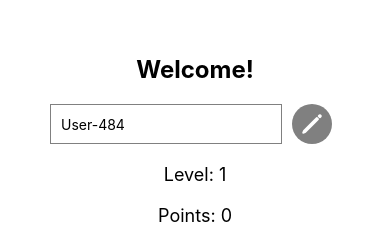
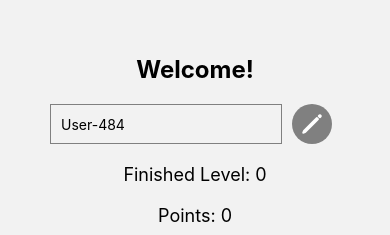
Before and after one commit to SofiiaShevtsova/match3-game, a React Native app: screen /Welcome in a window 390 px wide. Shown: the part 251-486 px from the top of the page. Built offline with nearby package versions, Linux system fonts and the light colour scheme.

Commit message:
refactoring + routing

```diff
--- a/App.tsx
+++ b/App.tsx
@@ -1,21 +1,27 @@
-import { StatusBar } from 'expo-status-bar';
-import { StyleSheet, Text, View } from 'react-native';
-import { Welcome } from './src/screens/Welcome';
+import { StatusBar } from "expo-status-bar";
+import { NavigationContainer } from "@react-navigation/native";
+import { createNativeStackNavigator } from "@react-navigation/native-stack";
+
+import { Welcome } from "./src/screens/Welcome";
+import { Game } from "./src/screens/Game";
+
+export type RootStackParamList = {
+  Welcome: undefined;
+  Game: { levelId: number };
+};
+
+const Stack = createNativeStackNavigator<RootStackParamList>();
 
 export default function App() {
   return (
-    <View style={styles.container}>
-      <Welcome />
-      <StatusBar style="auto" />
-    </View>
+    <NavigationContainer>
+      <Stack.Navigator
+        initialRouteName="Welcome"
+        screenOptions={{ headerShown: false }}
+      >
+        <Stack.Screen name="Welcome" component={Welcome} />
+        <Stack.Screen name="Game" component={Game} />
+      </Stack.Navigator>
+    </NavigationContainer>
   );
 }
-
-const styles = StyleSheet.create({
-  container: {
-    flex: 1,
-    backgroundColor: '#fff',
-    alignItems: 'center',
-    justifyContent: 'center',
-  },
-});
--- a/package.json
+++ b/package.json
@@ -5,6 +5,8 @@
   "dependencies": {
     "@expo/vector-icons": "^15.1.1",
     "@react-native-async-storage/async-storage": "2.2.0",
+    "@react-navigation/native": "^7.5.1",
+    "@react-navigation/native-stack": "^7.21.0",
     "expo": "~57.0.27",
     "expo-status-bar": "~57.0.1",
     "react": "19.2.3",
--- /dev/null
+++ b/src/components/nameInput.tsx
@@ -0,0 +1,51 @@
+import { Dispatch, FC, useEffect, useRef, useState } from "react";
+import { View, TextInput, Pressable } from "react-native";
+import { Ionicons } from "@expo/vector-icons";
+
+import { styles } from "../welcomeStyles";
+
+type NameInputProps = {
+  playerName: string;
+  saveName: (newName: string) => void;
+  editName: boolean;
+  setEditName: Dispatch<React.SetStateAction<boolean>>;
+};
+
+export const NameInput: FC<NameInputProps> = ({
+  playerName,
+  saveName,
+  editName,
+  setEditName,
+}) => {
+  const [userName, setUserName] = useState(playerName);
+  const inputRef = useRef<TextInput>(null);
+
+  const changeName = async (newName: string) => {
+    setUserName(newName);
+  };
+
+  useEffect(() => {
+    if (editName) {
+      inputRef.current?.focus();
+    }
+  }, [editName]);
+
+  return (
+    <View style={styles.flexRow}>
+      <TextInput
+        ref={inputRef}
+        style={styles.input}
+        value={userName}
+        onChangeText={changeName}
+        onBlur={() => saveName(userName)}
+        editable={editName}
+      />
+      <Pressable
+        style={editName ? styles.iconBtnActive : styles.iconBtn}
+        onPress={() => setEditName((prev) => !prev)}
+      >
+        <Ionicons name="pencil" color={"white"} size={24} />
+      </Pressable>
+    </View>
+  );
+};
--- a/src/game/types.ts
+++ b/src/game/types.ts
@@ -29,6 +29,6 @@ export type LevelConfig = {
 
 export type UserData = {
   playerName: string;
-  currentLevel: number;
+  finishedLevel: number;
   totalPoints: number;
 };
--- a/src/screens/Welcome.tsx
+++ b/src/screens/Welcome.tsx
@@ -1,32 +1,29 @@
-import { useEffect, useRef, useState } from "react";
-import {
-  StyleSheet,
-  Text,
-  View,
-  Pressable,
-  TextInput,
-  Alert,
-} from "react-native";
-import { Ionicons } from "@expo/vector-icons";
+import { useEffect, useState } from "react";
+import { Text, View, Pressable, Alert } from "react-native";
+import { useNavigation } from "@react-navigation/native";
+import { NativeStackNavigationProp } from "@react-navigation/native-stack";
 
+import { RootStackParamList } from "../../App";
 import { getUserData, saveUserData } from "../storage/storage";
 import { UserData } from "../game/types";
+import { styles } from "../welcomeStyles";
+import { NameInput } from "../components/nameInput";
+
+type WelcomeScreenNavigationProp = NativeStackNavigationProp<
+  RootStackParamList,
+  "Welcome"
+>;
 
 export const Welcome = () => {
+  const [loading, setLoading] = useState(true);
   const [user, setUser] = useState<UserData>({
     playerName: `User-${Math.floor(Math.random() * 1000)}`,
-    currentLevel: 1,
+    finishedLevel: 0,
     totalPoints: 0,
   });
   const [editName, setEditName] = useState(false);
-  const inputRef = useRef<TextInput>(null);
 
-  const changeName = async (newName: string) => {
-    setUser((prevUser) => ({
-      ...prevUser,
-      playerName: newName,
-    }));
-  };
+  const navigation = useNavigation<WelcomeScreenNavigationProp>();
 
   const saveName = async (newName: string) => {
     try {
@@ -35,10 +32,18 @@ export const Welcome = () => {
         return;
       }
       saveUserData({ ...user, playerName: newName });
+      setUser((prev) => ({ ...prev, playerName: newName }));
       setEditName(false);
     } catch (error) {
       console.error("Error changing user name:", error);
     }
+  };
+
+  const handleStartGame = () => {
+    if (!user.playerName.trim()) {
+      return;
+    }
+    navigation.navigate("Game", { levelId: user.finishedLevel + 1 });
   };
 
   useEffect(() => {
@@ -52,38 +57,32 @@ export const Welcome = () => {
         }
       } catch (error) {
         console.error("Error fetching user data:", error);
+      } finally {
+        setLoading(false);
       }
     };
 
     fetchUserData();
   }, []);
 
-  useEffect(() => {
-    if (editName) {
-      inputRef.current?.focus();
-    }
-  }, [editName]);
+  if (loading) {
+    return (
+      <View style={styles.container}>
+        <Text style={styles.title}>Loading...</Text>
+      </View>
+    );
+  }
 
   return (
     <View style={styles.container}>
       <Text style={styles.title}>Welcome!</Text>
-      <View style={styles.flexRow}>
-        <TextInput
-          ref={inputRef}
-          style={styles.input}
-          value={user.playerName}
-          onChangeText={changeName}
-          onBlur={() => saveName(user.playerName)}
-          editable={editName}
-        />
-        <Pressable
-          style={editName ? styles.iconBtnActive : styles.iconBtn}
-          onPress={() => setEditName((prev) => !prev)}
-        >
-          <Ionicons name="pencil" color={"white"} size={24} />
-        </Pressable>
-      </View>
-      <Text style={styles.subtitle}>Level: {user.currentLevel}</Text>
+      <NameInput
+        playerName={user.playerName}
+        saveName={saveName}
+        editName={editName}
+        setEditName={setEditName}
+      />
+      <Text style={styles.subtitle}>Finished Level: {user.finishedLevel}</Text>
       <Text style={styles.subtitle}>Points: {user.totalPoints}</Text>
       <Pressable
         style={
@@ -92,75 +91,10 @@ export const Welcome = () => {
             : styles.button
         }
         disabled={!user.playerName.trim() || editName}
-        onPress={() => console.log("Start Game pressed")}
+        onPress={handleStartGame}
       >
         <Text style={styles.buttonText}>Start Game</Text>
       </Pressable>
     </View>
   );
 };
-
-const styles = StyleSheet.create({
-  container: {
-    flex: 1,
-    justifyContent: "center",
-    alignItems: "center",
-    gap: 20,
-  },
-  flexRow: {
-    display: "flex",
-    flexDirection: "row",
-    alignItems: "center",
-    gap: 10,
-  },
-  title: {
-    fontSize: 24,
-    fontWeight: "bold",
-  },
-  subtitle: {
-    fontSize: 18,
-  },
-  input: {
-    height: 40,
-    borderColor: "gray",
-    borderWidth: 1,
-    paddingHorizontal: 10,
-    width: "80%",
-  },
-  button: {
-    backgroundColor: "blue",
-    padding: 10,
-    borderRadius: 5,
-    width: 250,
-  },
-  buttonDisabled: {
-    backgroundColor: "gray",
-    padding: 10,
-    borderRadius: 5,
-    width: 250,
-  },
-  iconBtn: {
-    backgroundColor: "gray",
-    padding: 1,
-    borderRadius: 20,
-    width: 40,
-    height: 40,
-    justifyContent: "center",
-    alignItems: "center",
-  },
-  iconBtnActive: {
-    backgroundColor: "blue",
-    padding: 1,
-    borderRadius: 20,
-    width: 40,
-    height: 40,
-    justifyContent: "center",
-    alignItems: "center",
-  },
-  buttonText: {
-    color: "white",
-    fontSize: 18,
-    fontWeight: "bold",
-    textAlign: "center",
-  },
-});
--- a/src/storage/storage.ts
+++ b/src/storage/storage.ts
@@ -4,11 +4,11 @@ import { UserData } from "../game/types";
 
 export const saveUserData = async ({
   playerName,
-  currentLevel,
+  finishedLevel,
   totalPoints,
 }: UserData) => {
   try {
-    const userData = { playerName, currentLevel, totalPoints };
+    const userData = { playerName, finishedLevel, totalPoints };
     await AsyncStorage.setItem("userData", JSON.stringify(userData));
   } catch (error) {
     console.error("Error saving user data:", error);
--- /dev/null
+++ b/src/welcomeStyles.ts
@@ -0,0 +1,66 @@
+import { StyleSheet } from "react-native";
+
+export const styles = StyleSheet.create({
+  container: {
+    flex: 1,
+    justifyContent: "center",
+    alignItems: "center",
+    gap: 20,
+  },
+  flexRow: {
+    display: "flex",
+    flexDirection: "row",
+    alignItems: "center",
+    gap: 10,
+  },
+  title: {
+    fontSize: 24,
+    fontWeight: "bold",
+  },
+  subtitle: {
+    fontSize: 18,
+  },
+  input: {
+    height: 40,
+    borderColor: "gray",
+    borderWidth: 1,
+    paddingHorizontal: 10,
+    width: "80%",
+  },
+  button: {
+    backgroundColor: "blue",
+    padding: 10,
+    borderRadius: 5,
+    width: 250,
+  },
+  buttonDisabled: {
+    backgroundColor: "gray",
+    padding: 10,
+    borderRadius: 5,
+    width: 250,
+  },
+  iconBtn: {
+    backgroundColor: "gray",
+    padding: 1,
+    borderRadius: 20,
+    width: 40,
+    height: 40,
+    justifyContent: "center",
+    alignItems: "center",
+  },
+  iconBtnActive: {
+    backgroundColor: "blue",
+    padding: 1,
+    borderRadius: 20,
+    width: 40,
+    height: 40,
+    justifyContent: "center",
+    alignItems: "center",
+  },
+  buttonText: {
+    color: "white",
+    fontSize: 18,
+    fontWeight: "bold",
+    textAlign: "center",
+  },
+});
```
Also changed, not shown: 1 other file (tests, documents, lock files or other folders).
